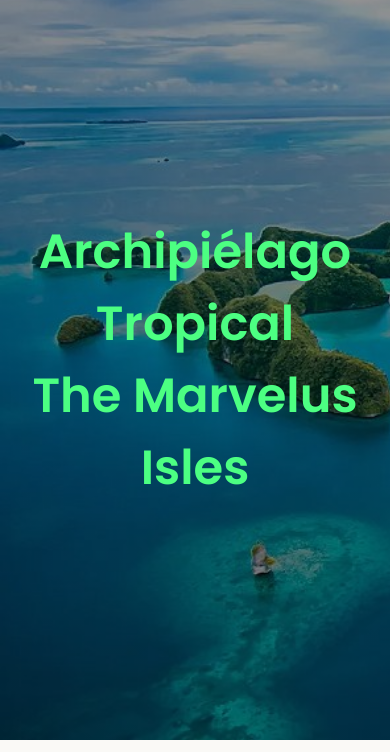
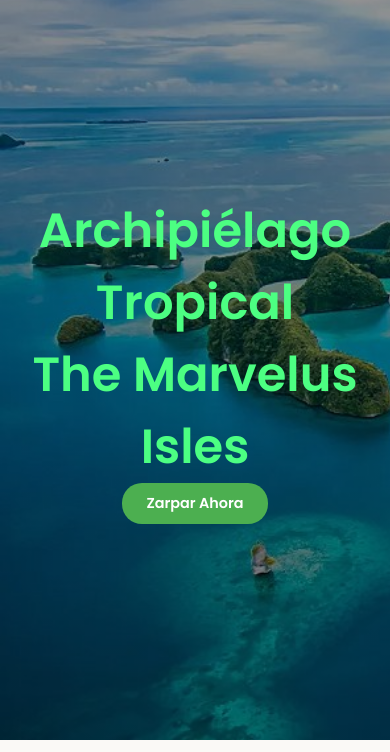
Before and after one commit to jose-advh/the_marvelus_world, a plain HTML site: page index.html in a window 390 px wide. Shown: the part 92-844 px from the top of the page. Drawn offline with Linux system fonts and the light colour scheme.

Commit message:
Boton login re ubicado en mobile

```diff
--- a/css/contenido-inicial.css
+++ b/css/contenido-inicial.css
@@ -124,6 +124,10 @@
   color: var(--color-texto-principal);
 }
 
+.no-display {
+  display: none;
+}
+
 @media (max-width: 768px) {
   .oferta_especial-contenedor {
     flex-direction: column;
@@ -136,6 +140,19 @@
     height: auto;
     max-height: 250px;
     object-fit: cover;
+  }
+
+  .introduccion-main {
+    display: flex;
+    flex-direction: column;
+  }
+
+  .no-display {
+    display: flex !important;
+  }
+
+  .no-display:hover {
+    background-color: var(--color-secundario) !important;
   }
 
   .order-2 {
--- a/index.html
+++ b/index.html
@@ -51,6 +51,11 @@
           Archipiélago Tropical <br />
           The Marvelus Isles
         </h1>
+        <a
+          href="pages/login.html"
+          class="enlace-header button-header no-display"
+          >Zarpar Ahora</a
+        >
       </section>
 
       <section class="ofertas-main separacion">
```
